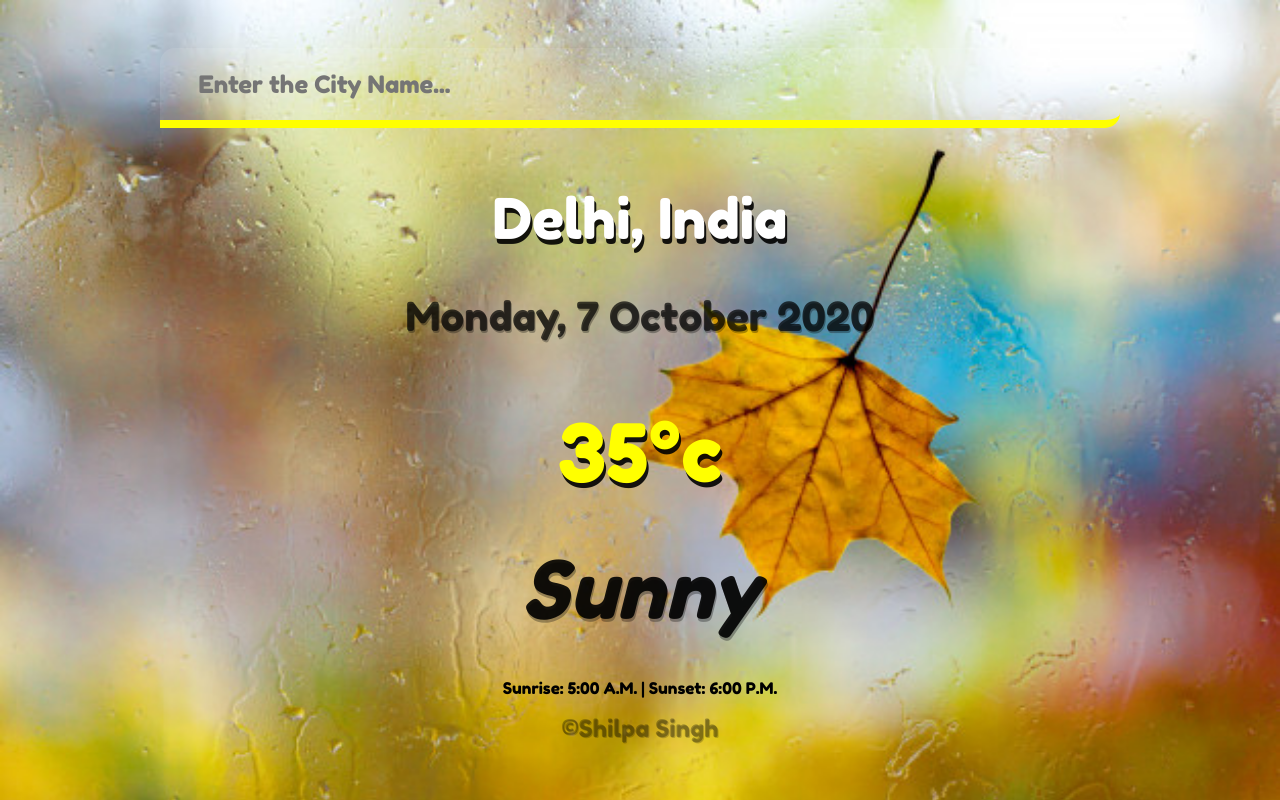
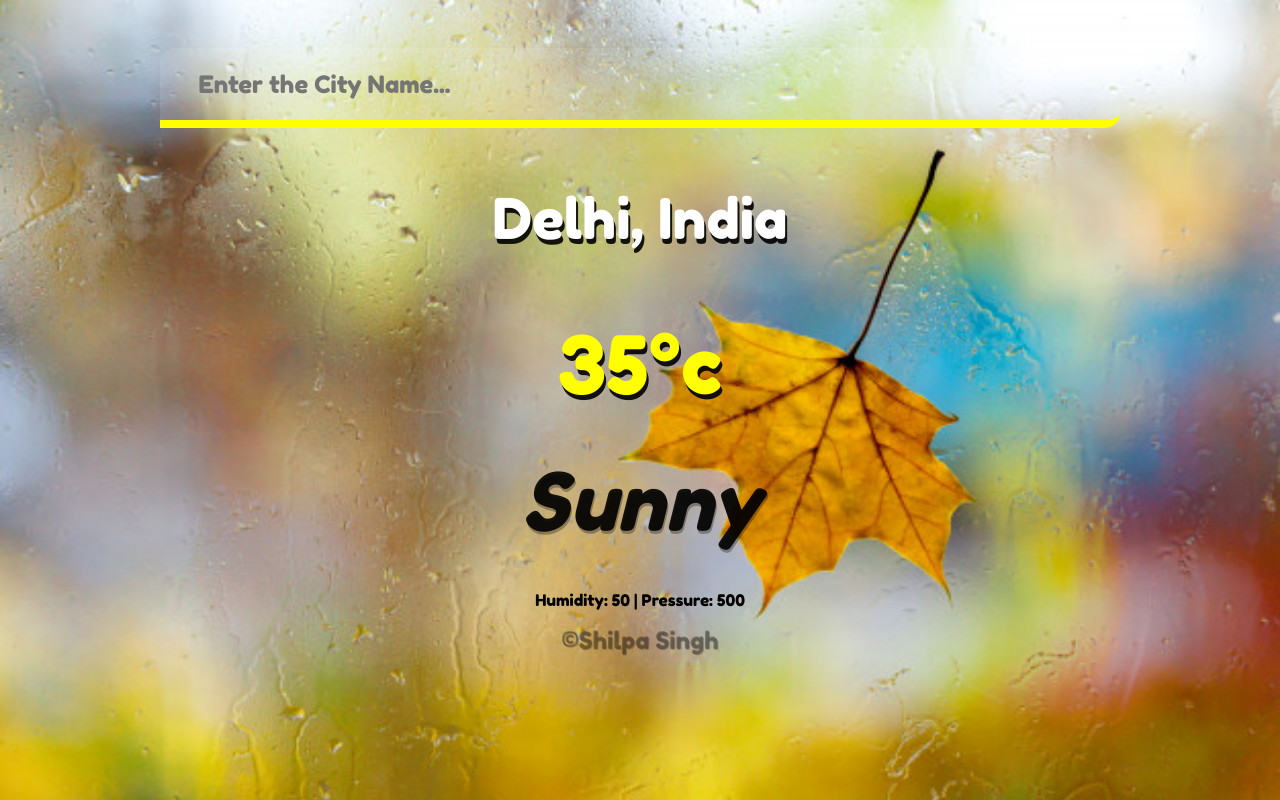
Before and after one commit to shilpasingh07/Weather-Update, a plain HTML site: page index.html in a window 1280 px wide. Drawn offline with Linux system fonts and the light colour scheme.

Commit message:
Update index.html

```diff
--- a/index.html
+++ b/index.html
@@ -15,7 +15,6 @@
 		<main>
 			<section class="location">
 				<div class="city">Delhi, India</div>
-				<div class="date">Monday, 7 October 2020</div>
 			</section>
 		</main>
 		<div class="current">
@@ -23,8 +22,8 @@
 				<span class="nor-temp">35°<span>c</span></span>
 			</div>
 			<div class="weather">Sunny</div>
-			<div class="sun">
-				Sunrise: <span class="rise">5:00 A.M.</span> | <span class="set">Sunset: 6:00 P.M.</span>
+			<div class="more-info">
+				Humidity: <span class="humidity">50</span> | Pressure: <span class="pressure">500</span>
 			</div>
 		</div>
 		<footer>©Shilpa Singh</footer>
```
